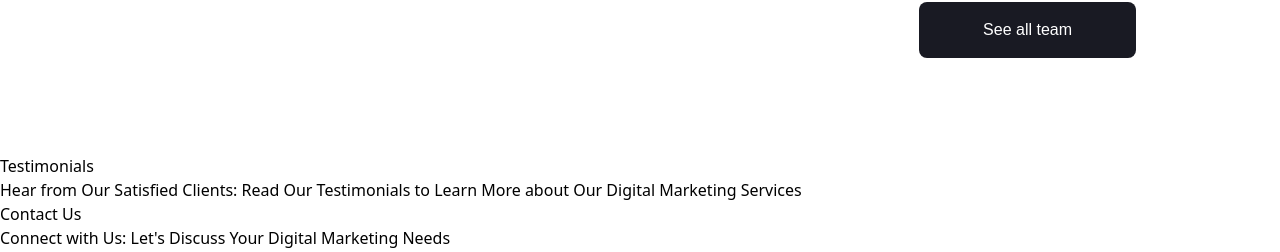
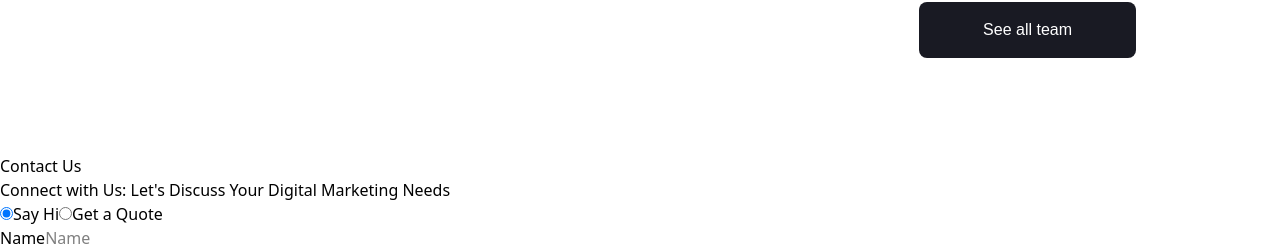
Before and after one commit to PedroRevesMD/positivus-landingpage, a React app: page / in a window 1280 px wide. Shown: the part 4312-4564 px from the top of the page. Built offline with nearby package versions, Linux system fonts and the light colour scheme; the HTML template or start-up script is replaced by a standard one.

Commit message:
fix: remove Testimonials component

```diff
--- a/src/App.tsx
+++ b/src/App.tsx
@@ -7,7 +7,6 @@ import Hero from "./components/Hero";
 import Logos from "./components/Logos";
 import Services from "./components/Services";
 import Team from "./components/Team";
-import Testimonials from "./components/Testimonials";
 import WorkingProcess from "./components/WorkingProcess";
 
 export default function App() {
@@ -21,7 +20,6 @@ export default function App() {
       <CaseStudies />
       <WorkingProcess />
       <Team />
-      <Testimonials />
       <ContactUs />
       <Footer />
     </>
--- a/src/components/Testimonials.tsx
+++ /dev/null
@@ -1,11 +0,0 @@
-import "../index.css"
-export default function Testimonials() {
-  return (
-    <section>
-      <div>
-        <h3>Testimonials</h3>
-        <p>Hear from Our Satisfied Clients: Read Our Testimonials to Learn More about Our Digital Marketing Services</p>
-      </div>
-    </section>
-  )
-}
```
